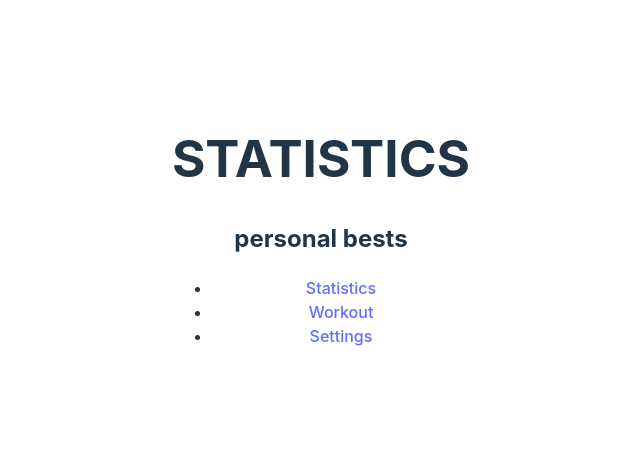
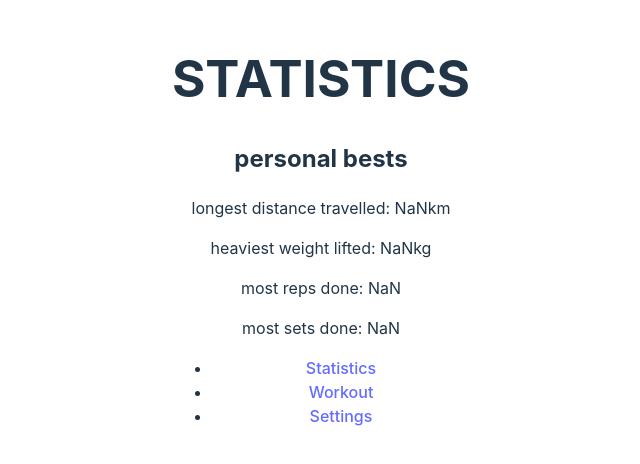
Before and after one commit to FernnT/Fitness_GymBro, a React (Vite) app: page /statistics in a window 1280 px wide. Shown: the part 170-634 px from the top of the page, without its empty margins (319-959 px from the left). Built offline with nearby package versions, Linux system fonts and the light colour scheme; no server answers.

Commit message:
stats bare functionality

```diff
--- a/src/stats.jsx
+++ b/src/stats.jsx
@@ -10,30 +10,66 @@ import Main_nav_bar from './main-nav-bar.jsx'
 const Stats = () => {
 
   const [data, setData] = useState([]);
+  const [bestDistance, setBestDistance] = useState("NaN")
+  const [bestWeight, setBestWeight] = useState("NaN")
+  const [bestReps, setBestReps] = useState("NaN")
+  const [bestSets, setBestSets] = useState("NaN")
+
 
   useEffect(() => {
-    // GET CURRENCT COOKIES TO JSON THEN GET TOKEN
-
-    //API CALL
     const getWorkoutPlans = async () => {
       try {
         const response = await axios.get(
           'http://localhost:3000/records/getRecords',
-          {headers: { Authorization: `Bearer ${Cookies.get('token')}` }}
+          { headers: { Authorization: `Bearer ${Cookies.get('token')}` } }
         );
-        console.log('Response:', response)
-        setData(response.data)
+
+        console.log('Response:', response.data);
+        setData(response.data);
+
+        // BEST WEIGHT
+        let sortedData = response.data.sort((a, b) => b.weight - a.weight);
+        if (sortedData.length > 0) {
+          setBestWeight(sortedData[0].weight);
+          console.log('Best Weight:', sortedData[0].weight);
+        }
+
+        // BEST WEIGHT
+        sortedData = response.data.sort((a, b) => b.distance - a.distance);
+        if (sortedData.length > 0) {
+          setBestDistance(sortedData[0].distance);
+          console.log('Best Distance:', sortedData[0].distance);
+        }
+
+        // BEST REPS
+        sortedData = response.data.sort((a, b) => b.repsCompleted - a.repsCompleted);
+        if (sortedData.length > 0) {
+          setBestReps(sortedData[0].repsCompleted);
+          console.log('Best Reps:', sortedData[0].repsCompleted);
+        }
+
+        // BEST SETS
+        sortedData = response.data.sort((a, b) => b.setsCompleted - a.setsCompleted);
+        if (sortedData.length > 0) {
+          setBestSets(sortedData[0].setsCompleted);
+          console.log('Best Sets:', sortedData[0].setsCompleted);
+        }
       } catch (error) {
-        console.error('Error:', error)
+        console.error('Error:', error);
       }
-    }
-    getWorkoutPlans()
+    };
+
+    getWorkoutPlans();
   }, []);
 
   return (
     <>
       <h1>STATISTICS</h1>
       <h2>personal bests</h2>
+      <p>longest distance travelled: {bestDistance}km</p>
+      <p>heaviest weight lifted: {bestWeight}kg</p>
+      <p>most reps done: {bestReps}</p>
+      <p>most sets done: {bestSets}</p>
       <Main_nav_bar/>
     </>
   );
```
